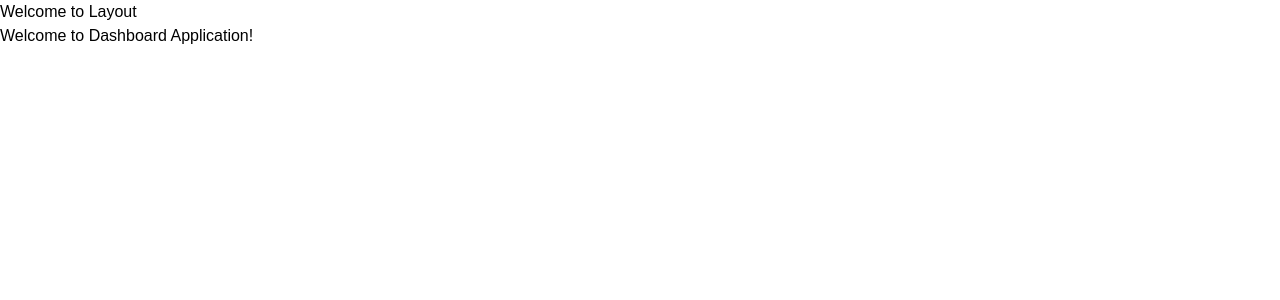
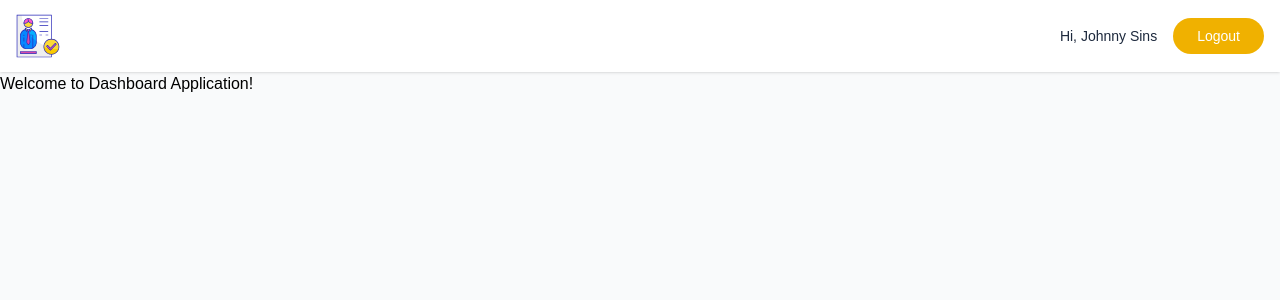
Before and after one commit to arun9557/resume.ai, a React (Vite) app in the folder client/: page /app in a window 1280 px wide. Shown: the top 300 px of the page. Built offline with nearby package versions, Linux system fonts and the light colour scheme; a web font is replaced by a local one.

Commit message:
nav bar page

```diff
--- /dev/null
+++ b/client/src/Components/Navbar.jsx
@@ -0,0 +1,27 @@
+import React from "react";
+import { Link, useNavigate } from "react-router-dom"
+
+const Navbar = () => {
+    const user = {name: 'Johnny Sins'}
+    const navigate = useNavigate()
+
+    const logoutUser = () =>{
+        navigate('/')
+    }
+    return (
+        <div className="shadow bg-white">
+            <nav className="flex items-center justify-between max-w-7xl mx-auto px-4 py-3.5 text-slate-800 transition-all">
+                <Link to="/">
+                    <img src="/logo.svg" alt="logo" className="h-11 w-auto" />
+                </Link>
+                <div className="flex items-center gap-4 text-sm">
+                    <p className="hidden sm:block">Hi, {user?.name}</p>
+                    <button onClick={logoutUser}  className="bg-yellow-500 hover:bg-yellow-600 text-white rounded-full px-6 py-2">Logout</button>
+                </div>
+            </nav>
+        </div>
+    )
+
+}
+
+export default Navbar
--- a/client/src/pages/Layout.jsx
+++ b/client/src/pages/Layout.jsx
@@ -1,11 +1,12 @@
 import React from 'react'
 import { Outlet } from 'react-router-dom'
+import Navbar from '../Components/Navbar'
 
 const Layout = () => {
   return (
     <div>
-      <h1>Welcome to Layout</h1>
-      <div>
+      <div className='min-h-screen bg-gray-50'>
+        <Navbar />
         <Outlet />
       </div>
     </div>
--- a/client/src/pages/Login.jsx
+++ b/client/src/pages/Login.jsx
@@ -1,7 +1,9 @@
 import React from 'react'
 
 const Login = () => {
-  const [state, setState] = React.useState("login")
+  const query = new URLSearchParams(window.location.search)
+  const urlState = query.get('state')
+  const [state, setState] = React.useState(urlState || "login")
 
     const [formData, setFormData] = React.useState({
         name: '',
@@ -24,7 +26,7 @@
      <div className="flex justify-center">
        <form onSubmit={handleSubmit} className="sm:w-[350px] w-full text-center border border-gray-300/60 rounded-2xl px-8 bg-white">
                 <h1 className="text-gray-900 text-3xl mt-10 font-medium">{state === "login" ? "Login" : "Sign up"}</h1>
-                <p className="text-gray-500 text-sm mt-2">Please sign in to continue</p>
+                <p className="text-gray-500 text-sm mt-2">Please {state} to continue</p>
                 {state !== "login" && (
                     <div className="flex items-center mt-6 w-full bg-white border border-gray-300/80 h-12 rounded-full overflow-hidden pl-6 gap-2">
                         <svg xmlns="http://www.w3.org/2000/svg" width="16" height="16" viewBox="0 0 24 24" fill="none" stroke="#6B7280" strokeWidth="2" strokeLinecap="round" strokeLinejoin="round" className="lucide lucide-user-round-icon lucide-user-round"><circle cx="12" cy="8" r="5" /><path d="M20 21a8 8 0 0 0-16 0" /></svg>
@@ -39,13 +41,13 @@
                     <svg xmlns="http://www.w3.org/2000/svg" width="14" height="14" viewBox="0 0 24 24" fill="none" stroke="#6B7280" strokeWidth="2" strokeLinecap="round" strokeLinejoin="round" className="lucide lucide-lock-icon lucide-lock"><rect width="18" height="11" x="3" y="11" rx="2" ry="2" /><path d="M7 11V7a5 5 0 0 1 10 0v4" /></svg>
                     <input type="password" name="password" placeholder="Password" className="border-none outline-none ring-0" value={formData.password} onChange={handleChange} required />
                 </div>
-                <div className="mt-4 text-left text-indigo-500">
+                <div className="mt-4 text-left text-yellow-500">
                     <button className="text-sm" type="reset">Forget password?</button>
                 </div>
-                <button type="submit" className="mt-2 w-full h-11 rounded-full text-white bg-indigo-500 hover:opacity-90 transition-opacity">
+                <button type="submit" className="mt-2 w-full h-11 rounded-full text-white bg-yellow-500 hover:opacity-90 transition-opacity">
                     {state === "login" ? "Login" : "Sign up"}
                 </button>
-                <p onClick={() => setState(prev => prev === "login" ? "register" : "login")} className="text-gray-500 text-sm mt-3 mb-11">{state === "login" ? "Don't have an account?" : "Already have an account?"} <a href="#" className="text-indigo-500 hover:underline">click here</a></p>
+                <p onClick={() => setState(prev => prev === "login" ? "register" : "login")} className="text-gray-500 text-sm mt-3 mb-11">{state === "login" ? "Don't have an account?" : "Already have an account?"} <a href="#" className="text-yellow-500 hover:underline">click here</a></p>
             </form>
         </div>
     </div>
```
